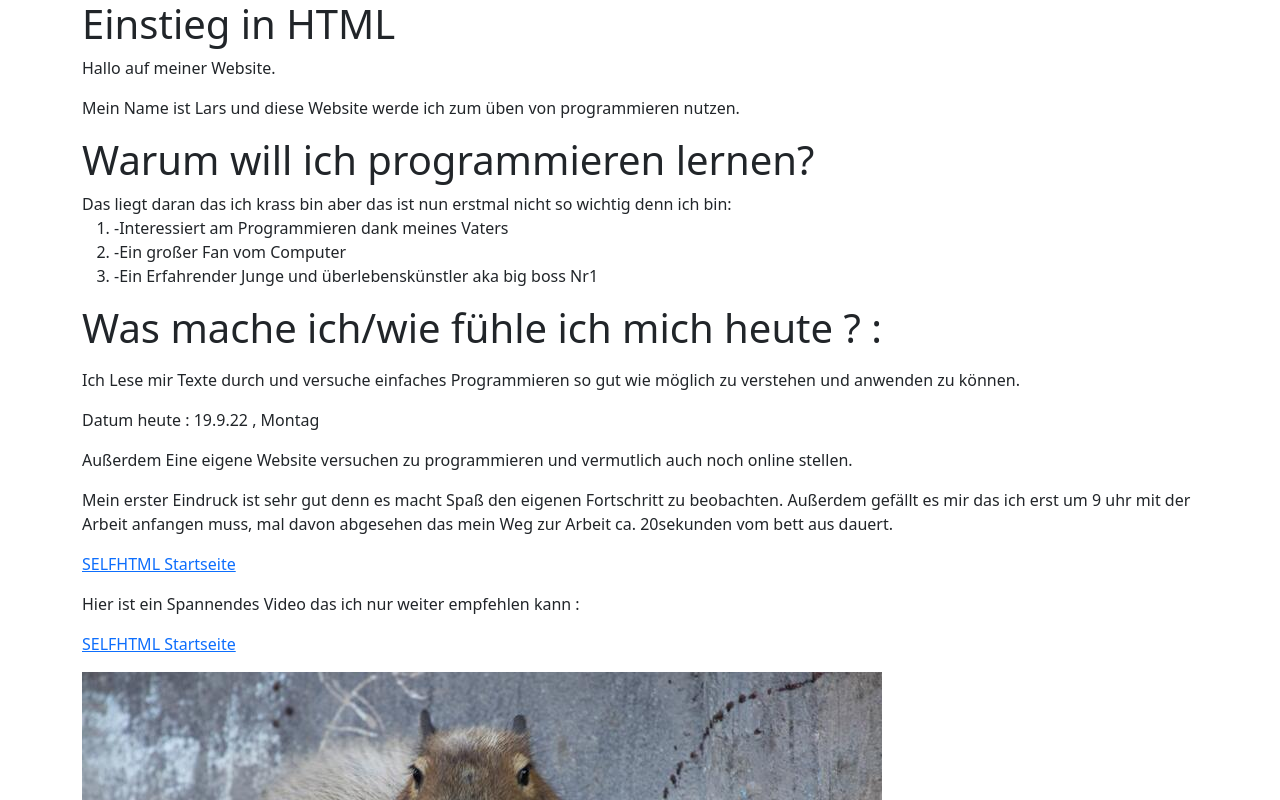
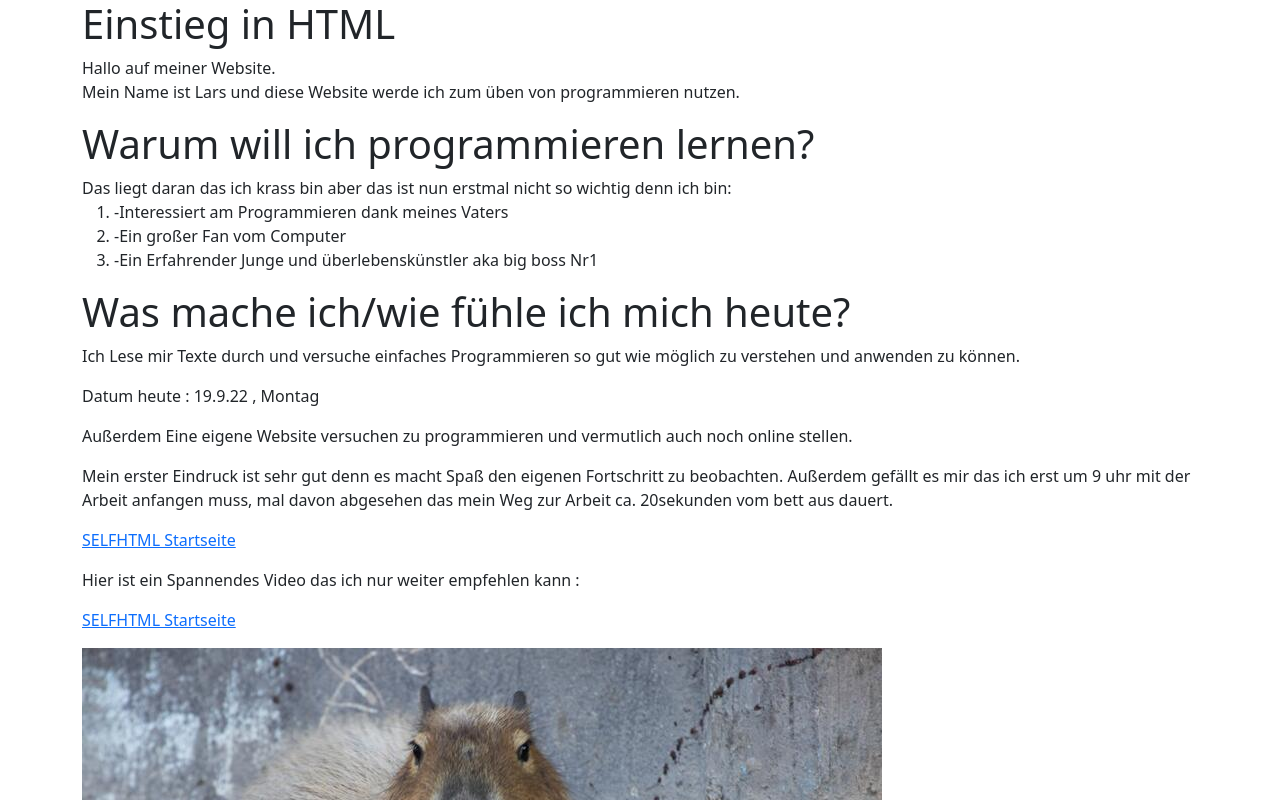
Before and after one commit to MortexBoss/praktikum, a plain HTML site: page index.html in a window 1280 px wide. Shown: the top 800 px of the page. Drawn offline with nearby package versions, Linux system fonts and the light colour scheme.

Commit message:
Aufräumarbeiten...

```diff
--- a/index.html
+++ b/index.html
@@ -17,27 +17,27 @@
     <body>
         <div class="container">
         <h1>Einstieg in HTML</h1>
-        <UTF-8>Hallo auf meiner Website.<p>
-        </p>
-            <UTF-8>Mein Name ist Lars und diese Website werde ich zum
-                üben von programmieren nutzen.<UTF-8><p>
+            Hallo auf meiner Website.
+            <p>
+            Mein Name ist Lars und diese Website werde ich zum
+                üben von programmieren nutzen.</p>
         <h1>Warum will ich programmieren lernen?</h1>
 
-                        <UTF-8>Das liegt daran das ich krass bin aber das ist nun erstmal nicht so wichtig denn ich bin:<UTF-8>
-                            <ol><li>-Interessiert am Programmieren dank meines Vaters</li>
+        Das liegt daran das ich krass bin aber das ist nun erstmal nicht so wichtig denn ich bin:
+        <ol>
+            <li>-Interessiert am Programmieren dank meines Vaters</li>
             <li>-Ein großer Fan vom Computer</li>
             <li>-Ein Erfahrender Junge und überlebenskünstler aka big boss Nr1</li></ol>
-                                <P><h1>Was mache ich/wie fühle ich mich heute ? :</h1><p>
-
-                                </p>
+            <h1>Was mache ich/wie fühle ich mich heute?</h1>
+        </ol>
 
 
-                                    <p><UTF-8>Ich Lese mir Texte durch und versuche einfaches Programmieren so gut wie möglich zu verstehen und anwenden zu können.</UTF-8></P>
-                                        <p></p><UTF-8>Datum heute : 19.9.22 , Montag</UTF-8></p>
-                                        <p></p><UTF-8>Außerdem Eine eigene Website versuchen zu programmieren und vermutlich auch noch online stellen.</UTF-8></p>
-                                        <p><UTF-8>Mein erster Eindruck ist sehr gut denn es macht Spaß den eigenen Fortschritt zu beobachten. Außerdem gefällt es mir das ich erst um 9 uhr mit der Arbeit anfangen muss, mal davon abgesehen das mein Weg zur Arbeit ca. 20sekunden vom bett aus dauert.      </UTF-8></p>
+        <p>Ich Lese mir Texte durch und versuche einfaches Programmieren so gut wie möglich zu verstehen und anwenden zu können.</UTF-8></P>
+            <p></p>Datum heute : 19.9.22 , Montag</UTF-8></p>
+            <p></p>Außerdem Eine eigene Website versuchen zu programmieren und vermutlich auch noch online stellen.</UTF-8></p>
+            <p>Mein erster Eindruck ist sehr gut denn es macht Spaß den eigenen Fortschritt zu beobachten. Außerdem gefällt es mir das ich erst um 9 uhr mit der Arbeit anfangen muss, mal davon abgesehen das mein Weg zur Arbeit ca. 20sekunden vom bett aus dauert.      </UTF-8></p>
             <p><a href="https://wiki.selfhtml.org/wiki/Startseite">SELFHTML Startseite</a></p>
-                                        <p><UTF-8>Hier ist ein Spannendes Video das ich nur weiter empfehlen kann :</UTF-8></p>
+            <p>Hier ist ein Spannendes Video das ich nur weiter empfehlen kann :</UTF-8></p>
             <p></p><a href="https://youtu.be/da5Ooi39vPY">SELFHTML Startseite</a></p>
             <img src="Capybara.jpg" alt="alternative Bildbeschreibung">
             <table><tr><td>TEST TEST</td></tr><tr><td>TEST TEST</td></tr></table>
@@ -48,14 +48,9 @@
 
             <P><h1>Was mache ich heute ? :</h1><p>
 
-                                            <P><UTF-8>Heute werde ich lernen wie man Tabellen programmiert.
-                                                 </UTF-8></P>
-                                                 <p><UTF-8> Datum : 20.9.22 </UTF-8></p>
-
-
-
-
-
+                <P>Heute werde ich lernen wie man Tabellen programmiert.
+                    </P>
+                        <p> Datum : 20.9.22 </p>
 
             <h1>Tabellen Testen</h1>
             <p></p>
@@ -92,9 +87,6 @@
                     <td>Lars</td>
                 </tr>
             </table>
-
-
-
             <table>
                 <thead>
                     <tr>
@@ -117,7 +109,7 @@
                 </tbody>
                 <tfoot>
                     <tr>
-          <th>Interlligenz</th>
+                    <th>Intelligenz</th>
                     <td>999</td>
                     <td>-999</td>
                     </tr>
@@ -126,19 +118,6 @@
                     </tr>
                 </tfoot>
             </table>
-                                </P>
-                                </ol>
-
-                        </UTF-8>
-
-                    </p></1></h1>
-
-
-                </UTF-8>
-            </UTF-8>
-
-        </UTF-8>
-
         </div>
         <script src="https://cdn.jsdelivr.net/npm/bootstrap@5.0.2/dist/js/bootstrap.bundle.min.js" integrity="sha384-MrcW6ZMFYlzcLA8Nl+NtUVF0sA7MsXsP1UyJoMp4YLEuNSfAP+JcXn/tWtIaxVXM" crossorigin="anonymous"></script>
     </body>
@@ -148,4 +127,4 @@
 <img src="capybara2.jpg" alt="alternative Bildbeschreibung">
 
 
-<p><UTF-8>Dieses Capybara ist sehr versteckt.</UTF-8></p>
+<p>Dieses Capybara ist sehr versteckt.</UTF-8></p>
```
Lines whose indentation alone changed are shown as unchanged.
